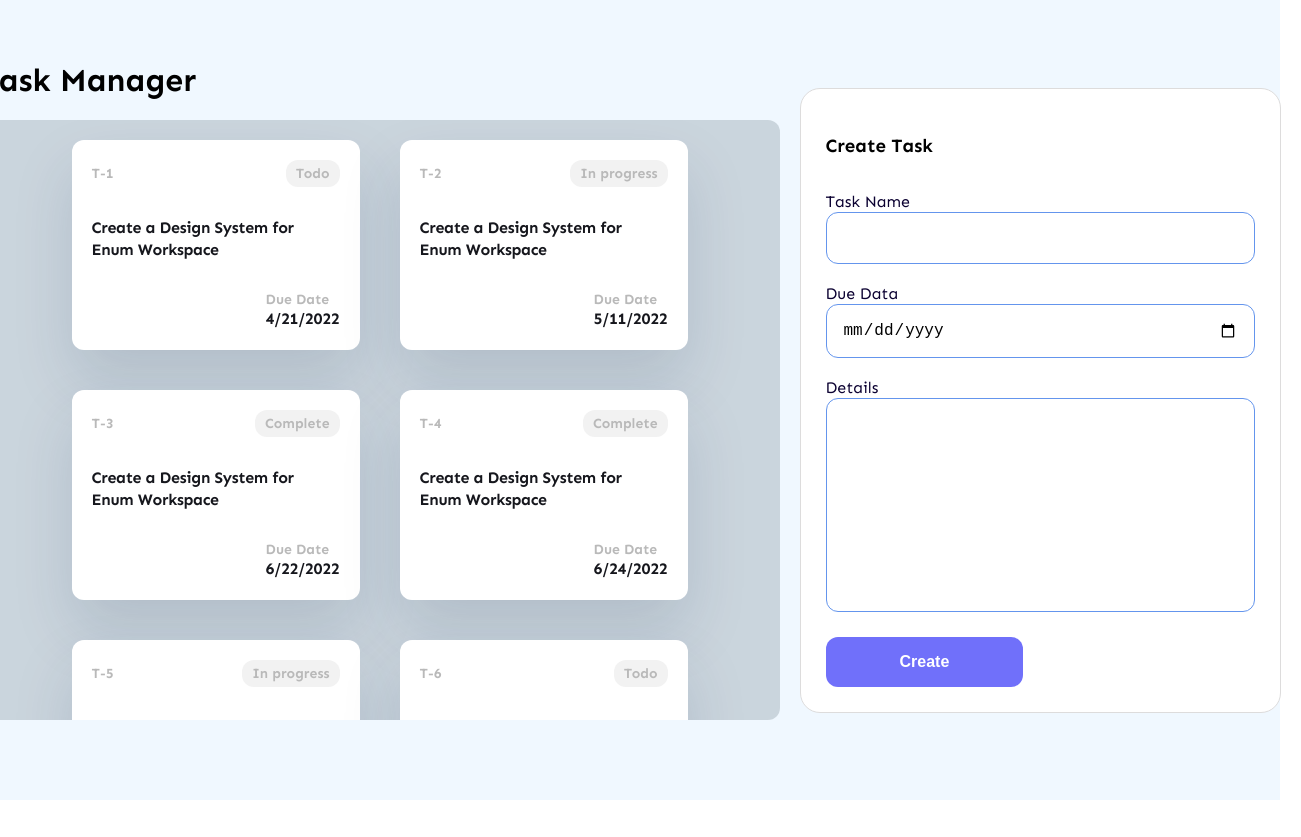
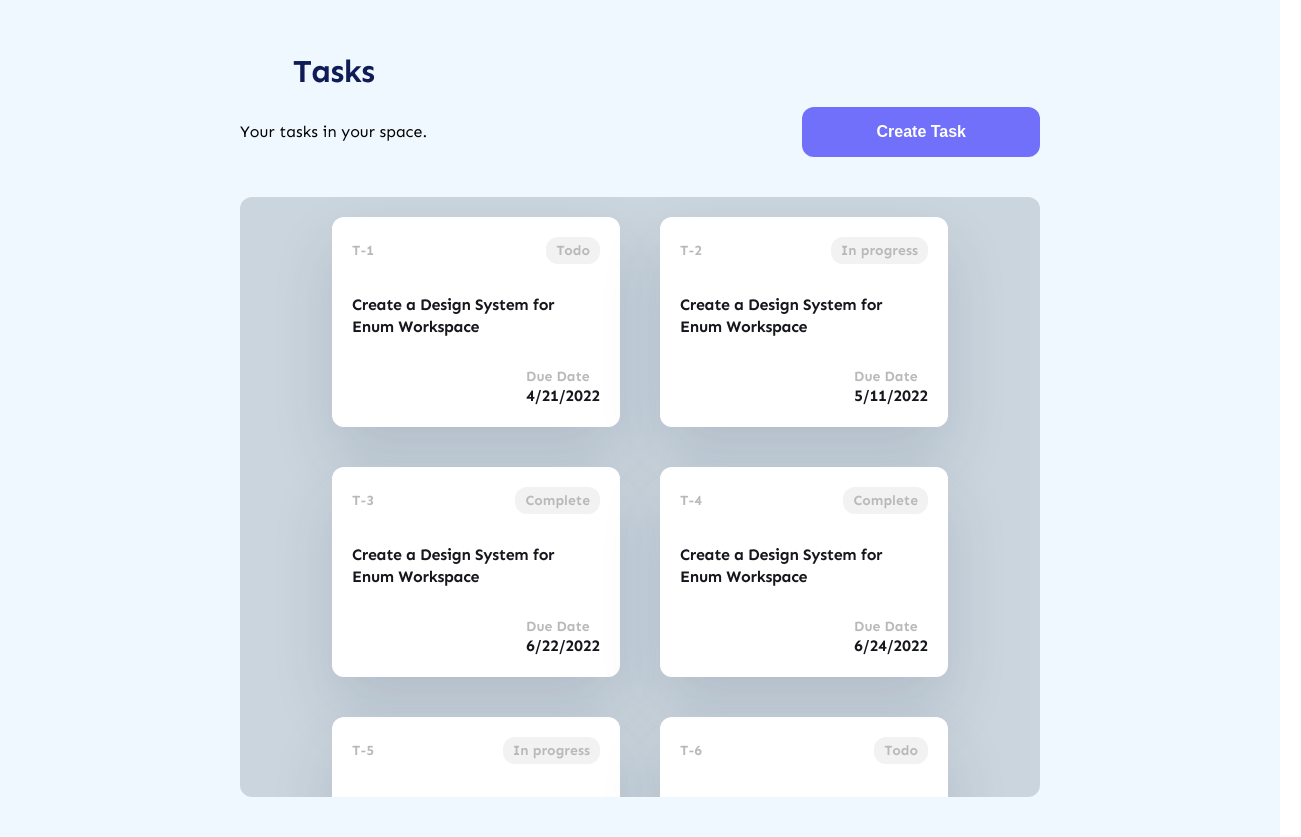
Before and after one commit to andramaria080/Task-Manager, a React (Create React App) app: page / in a window 1280 px wide. Shown: the whole page, 1301 px wide, since content can reach past the window. Before the commit the page ends 800 px from the top, so only its background shows below. Built offline with nearby package versions, Linux system fonts and the light colour scheme.

Commit message:
Module created

```diff
--- a/src/App.jsx
+++ b/src/App.jsx
@@ -2,6 +2,7 @@ import React, { useState } from "react";
 import "./App.css";
 import TaskViewer from "./components/task-viewer/TaskViewer";
 import CreateTaskForm from "./components/forms/CreateTaskForm";
+import Modal from "./components/modal/Modal";
 
 function App() {
   const data = [
@@ -49,26 +50,39 @@ function App() {
     },
   ];
   const [taskList, setTaskList] = useState(data);
+  const [isOpen, setIsOpen] = useState(false);
+
+  const openModal = () => {
+    setIsOpen(true);
+  };
+
+  const closeModal = () => {
+    setIsOpen(false);
+  };
+
   const onNewTaskAdd = (newTask) => {
     setTaskList((prevState) => [
       ...prevState,
       {
         ...newTask,
         dueDate: new Date(newTask.dueDate),
-        id: prevState.length + 1,
+        id: "T-" + prevState.length + 1,
       },
     ]);
+    closeModal(); //Close the modal after you Create the New Task.
   };
+
   return (
     <div className="app">
-      <TaskViewer taskList={taskList} />
-
-      <div className="slide-bar-right">
+      <TaskViewer onCreateClick={openModal} taskList={taskList} />
+      <div className="slide-bar-right"></div>
+      <Modal onClose={closeModal} isOpen={isOpen}>
+        {/* Next are the "props.children" from Modal.jsx */}
         <div className="card-x1">
           <h3 id="create-task">Create Task</h3>
           <CreateTaskForm onNewAddTask={onNewTaskAdd} />
         </div>
-      </div>
+      </Modal>
     </div>
   );
 }
--- a/src/components/forms/CreateTaskForm.jsx
+++ b/src/components/forms/CreateTaskForm.jsx
@@ -28,7 +28,7 @@ const CreateTaskForm = (props) => {
       name: taskName,
       dueDate: dueDate,
       details: taskDetails,
-      status: "To do",
+      status: "Todo",
     };
     props.onNewAddTask(newTask);
     resetForms();
--- /dev/null
+++ b/src/components/modal/Modal.css
@@ -0,0 +1,44 @@
+.modal-wrapper {
+  position: fixed;
+  top: 0;
+  right: 0;
+  left: 0;
+  bottom: 0;
+  background: rgba(0, 0, 0, 0.3);
+  backdrop-filter: blur(5px);
+  display: flex;
+  justify-content: center;
+  align-items: center;
+  z-index: 1000;
+}
+
+.modal-hidden {
+  display: none;
+  overflow: hidden;
+}
+
+.modal-content {
+  z-index: 1001;
+  width: 40%;
+  min-width: 400px;
+  max-width: 600px;
+}
+
+.close-button {
+  height: 40px;
+  width: 40px;
+  border-radius: 50%;
+  background: #f6f8fd;
+  display: flex;
+  justify-content: center;
+  align-items: center;
+  position: absolute;
+  right: 30px;
+  top: 30px;
+  cursor: pointer;
+}
+
+.close-button img {
+  height: 20px;
+  width: 20px;
+}
--- /dev/null
+++ b/src/components/modal/Modal.jsx
@@ -0,0 +1,33 @@
+import React, { useState, useEffect } from "react";
+import "./Modal.css";
+import CloseIcon from "../../assest/icons/close.png";
+
+const Modal = (props) => {
+  const [isOpen, setIsOpen] = useState(false);
+
+  const closeModal = () => {
+    setIsOpen(false);
+    if (props.onClose) {
+      props.onClose();
+    }
+  };
+
+  useEffect(() => {
+    setIsOpen(props.isOpen);
+  }, [props.isOpen]);
+
+  return (
+    <div className={`${isOpen ? "modal-wrapper" : "modal-hidden"}`}>
+      <div className="modal-content">
+        <div className="card-xl">
+          <div onClick={closeModal} className="close-button">
+            <img src={CloseIcon} alt="close" />
+          </div>
+          {props.children}
+        </div>
+      </div>
+    </div>
+  );
+};
+
+export default Modal;
--- a/src/components/task-viewer/TaskViewer.css
+++ b/src/components/task-viewer/TaskViewer.css
@@ -34,3 +34,20 @@
   flex-wrap: wrap;
   justify-content: center;
 }
+
+.control-panel-container {
+  padding: 20px 0 40px;
+  display: flex;
+  justify-content: space-between;
+  align-items: flex-end;
+  width: 100%;
+}
+
+.view-title {
+  font-style: normal;
+  font-weight: 700;
+  font-size: 32px;
+  line-height: 38px;
+  letter-spacing: -0.02em;
+  color: #101c56;
+}
--- a/src/components/task-viewer/TaskViewer.js
+++ b/src/components/task-viewer/TaskViewer.jsx
@@ -4,7 +4,16 @@ import TaskCard from "../TaskCard/TaskCard";
 function TaskViewer(props) {
   return (
     <div className="task-viewer-container">
-      <h1>Task Manager</h1>
+      <div className="control-panel-container">
+        <div>
+          <h3 className="view-title">Tasks</h3>
+          <p className="subtitle">Your tasks in your space.</p>
+        </div>
+        <button onClick={props.onCreateClick} className="button-primary">
+          Create Task
+        </button>
+      </div>
+
       <div className=" task-viewer-body">
         <div className=" task-list">
           {props.taskList.map((item) => {
```
Also changed, not shown: src/assest/icons/close.png (added), src/components/TaskCard/TaskCard.jsx (renamed from src/components/TaskCard/TaskCard.js), src/components/badge/Badge.jsx (renamed from src/components/badge/Badge.js), src/components/due-date/DueDate.jsx (renamed from src/components/due-date/DueDate.js).
